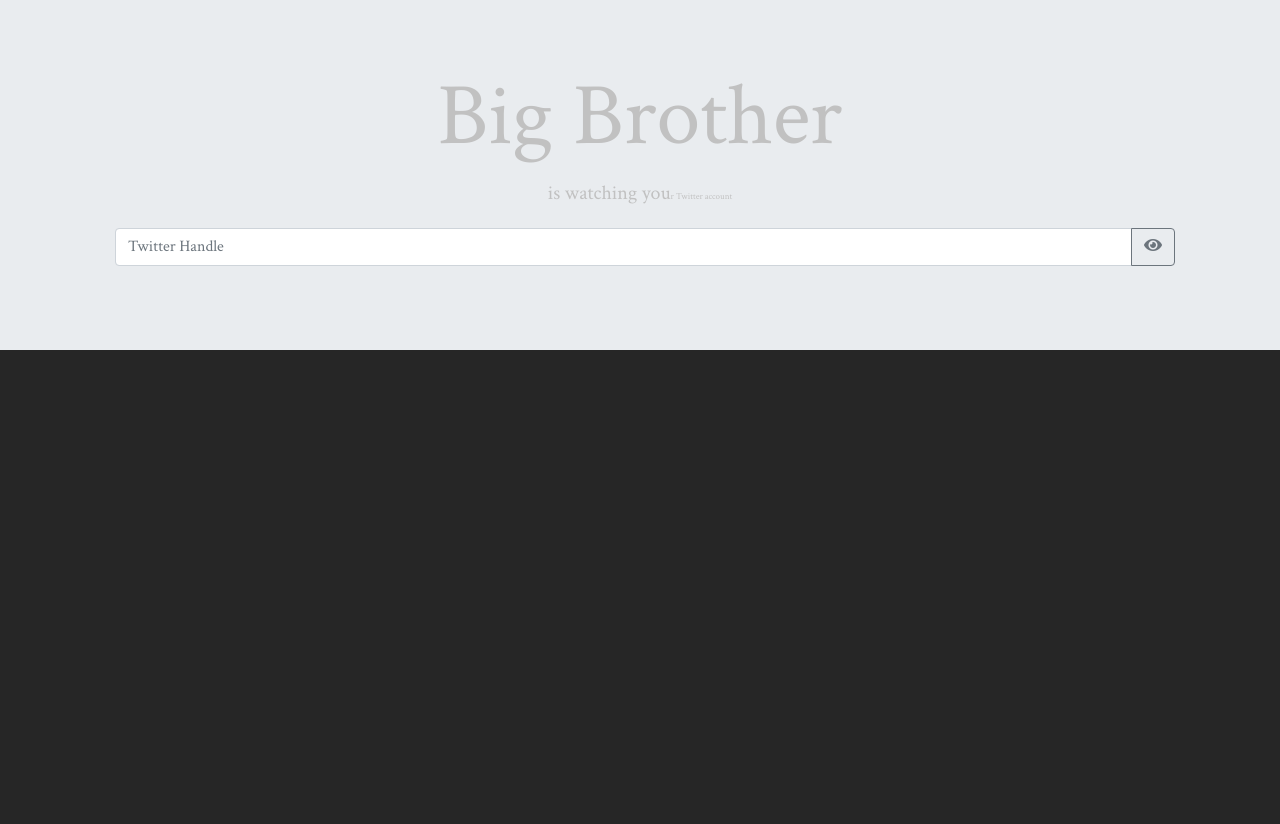
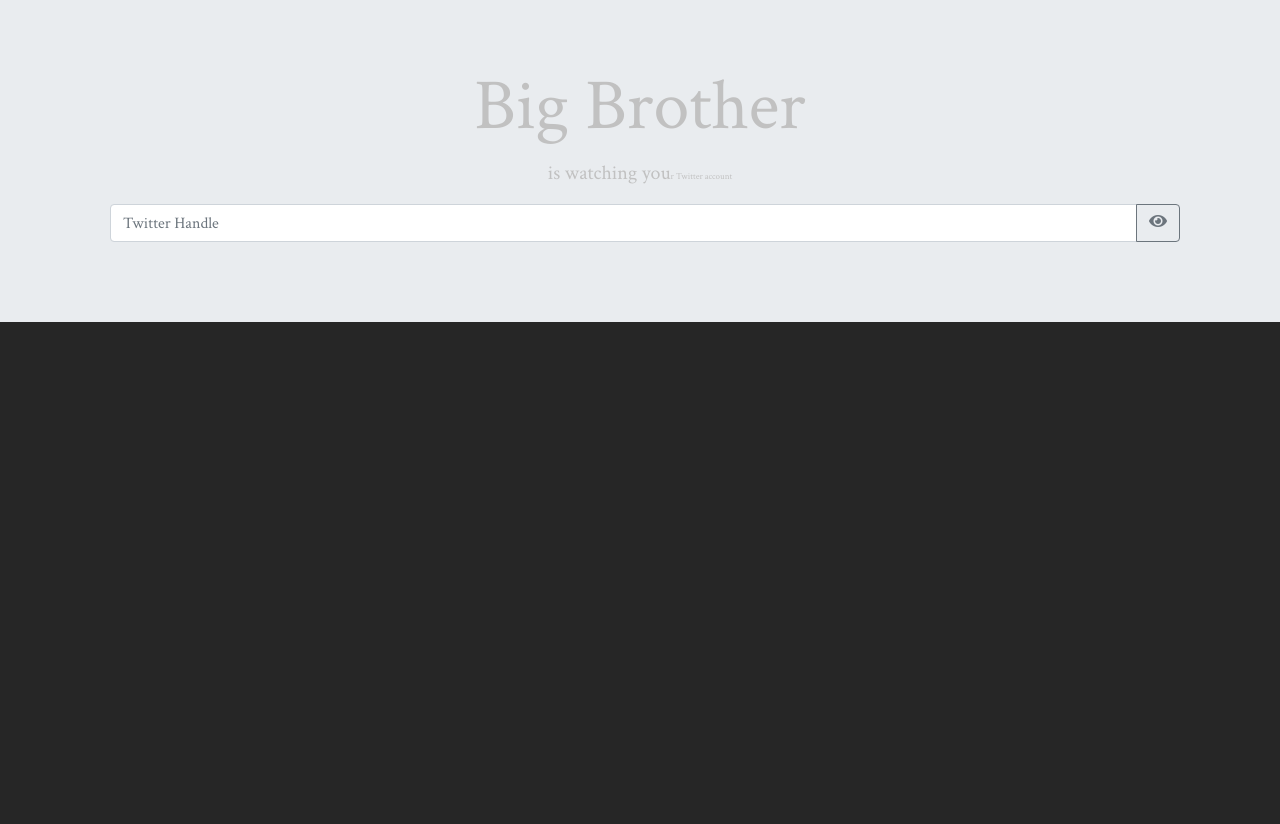
Before and after one commit to hnkhan/w19-hackathon-t10, a Django app: page /sentimentanalysis/ in a window 1280 px wide. Before the commit the page ends 350 px from the top, so only its background shows below. Run offline with Django 3.2, Linux system fonts and the light colour scheme; some libraries are stand-ins or nearby versions.

Commit message:
UI upgrades

```diff
--- a/bigbrother/sentimentanalysis/static/sentimentanalysis/css/bigbrother.css
+++ b/bigbrother/sentimentanalysis/static/sentimentanalysis/css/bigbrother.css
@@ -7,6 +7,11 @@
 
 #nameInput {
     margin: 20px;
+    width: 50%;
+}
+
+#inputbox {
+    align-items: center;
 }
 
 #usernameInput {
@@ -31,8 +36,13 @@
 
 #twitterProfile {
     visibility: hidden;
+    margin: 20px;
 }
 
 #twitterName {
     visibility: hidden;
 }
+
+#stats {
+    padding: 60px 0 60px 0;
+}
--- a/bigbrother/sentimentanalysis/static/sentimentanalysis/js/bigbrother.js
+++ b/bigbrother/sentimentanalysis/static/sentimentanalysis/js/bigbrother.js
@@ -43,8 +43,8 @@
 var color = d3.scaleOrdinal()
     .range(["#2C93E8", "#838690", "#F56C4E"]);
 
-var width = 300,
-    height = 300,
+var width = 350,
+    height = 350,
     radius = Math.min(width, height) / 2;
 
 var pie = d3.pie()
--- a/bigbrother/sentimentanalysis/templates/sentimentanalysis/input.html
+++ b/bigbrother/sentimentanalysis/templates/sentimentanalysis/input.html
@@ -16,26 +16,26 @@
 <body>
     <div class="jumbotron jumbotron-fluid">
             <div class="container">
-                <h1 class="display-2">Big Brother</h1>
+                <h1 class="display-3">Big Brother</h1>
                 <p class="lead">is watching you<span id="subtext">r Twitter account</span></p>
-
-                <div id="nameInput">
-                    <div class="input-group mb-3">
-                            <input type="text" id="usernameInput" class="form-control" placeholder="Twitter Handle" aria-label="Recipient's username" aria-describedby="basic-addon2">
-                            <div class="input-group-append">
-                                <button id="enter" name="twitterName" class="btn btn-outline-secondary" type="button"><span class="fas fa-eye"></span></button>
-                            </div>
+                <div class="col-sm input-group mb-3" id="inputbox">
+                    <input type="text" id="usernameInput" class="form-control" placeholder="Twitter Handle" aria-label="Recipient's username"
+                        aria-describedby="basic-addon2">
+                    <div class="input-group-append">
+                        <button id="enter" name="twitterName" class="btn btn-outline-secondary" type="button">
+                            <span class="fas fa-eye"></span>
+                        </button>
                     </div>
                 </div>
             </div>
     </div>
 
-    <div class="container-fluid">
+    <div class="container" id="stats">
             <div class="row">
               <div class="col-sm">
-                    <img id="twitterProfile" height="100" width="100">
-                    <div id="twitterName"></div>
-                    <div id="percentageText">
+                    <img id="twitterProfile" height="200" width="200">
+                    <div id="twitterName" class="display-4"></div>
+                    <div id="percentageText" class="lead">
                         <div id="pos"></div>
                         <div id="neg"></div>
                         <div id="neutral"></div>
```
